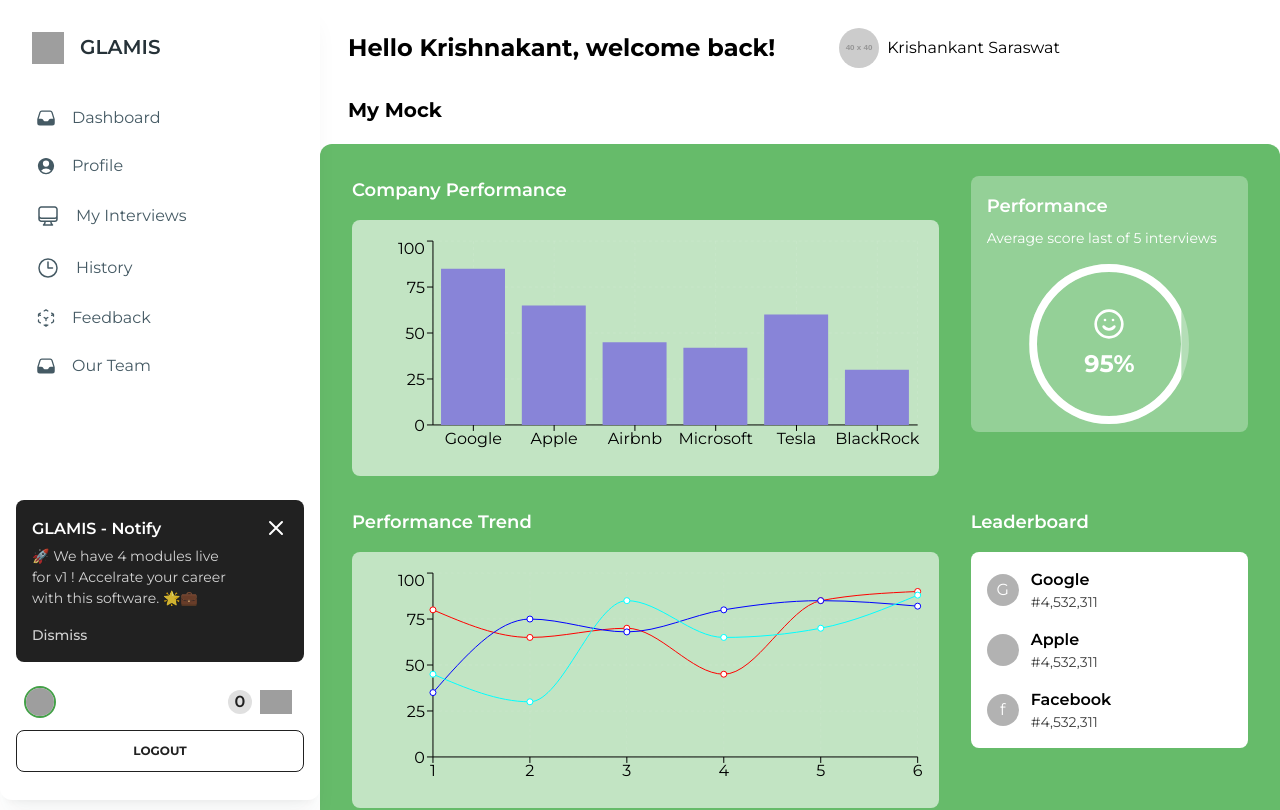
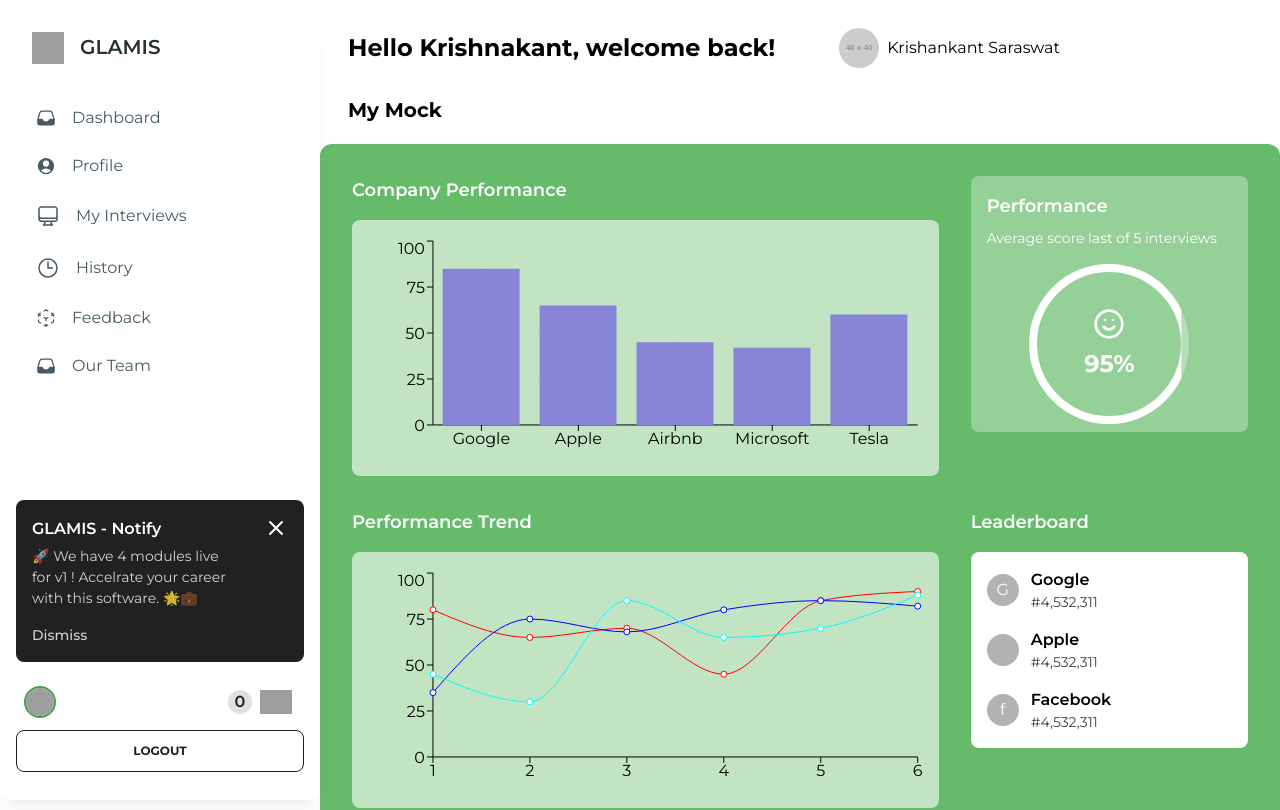
Before and after one commit to naitikshaxma/glamis_test, a React (Vite) app in the folder client/: page /detailed-interview-stats in a window 1280 px wide. Shown: the top 810 px of the page. Built offline with nearby package versions, Linux system fonts and the light colour scheme; no server answers; grey boxes are pictures that could not be loaded; some icons are missing; a web font is replaced by a local one.

Commit message:
complete till company

```diff
--- a/client/src/pages/DetailedInterviewStats.jsx
+++ b/client/src/pages/DetailedInterviewStats.jsx
@@ -1,17 +1,25 @@
-import React, { useState } from 'react';
+import React, { useEffect, useState } from 'react';
 import { BarChart, Bar, LineChart, Line, XAxis, YAxis, CartesianGrid, Tooltip, ResponsiveContainer } from 'recharts';
 import { Smile } from 'lucide-react';
 import Sidebar from '../components/global_components/Sidebar';
+import { bearerInstance } from '../helpers/instance';
 
 const DetailedInterviewStats = () => {
-  const companyData = [
-    { name: 'Google', marks: 85 },
-    { name: 'Apple', marks: 65 },
-    { name: 'Airbnb', marks: 45 },
-    { name: 'Microsoft', marks: 42 },
-    { name: 'Tesla', marks: 60 },
-    { name: 'BlackRock', marks: 30 }
-  ];
+  const [companyPerformance,setCompanyPerformance] = useState([
+    { companyName: 'Google', averagePerformance: 85 },
+    { companyName: 'Apple', averagePerformance: 65 },
+    { companyName: 'Airbnb', averagePerformance: 45 },
+    { companyName: 'Microsoft', averagePerformance: 42 },
+    { companyName: 'Tesla', averagePerformance: 60 },
+  ]);
+  const getData = async()=>{
+    const response = await bearerInstance.post("/api/v1/interview/fetch/company");
+    console.log(response);
+    setCompanyPerformance(response.data.data);
+  }
+  useEffect(()=>{
+    getData();
+  },[]);
 
   const performanceData = [
     { month: 1, coding: 80, technical: 35, scenario: 45 },
@@ -44,12 +52,12 @@ const DetailedInterviewStats = () => {
           <h3 className="text-lg font-semibold mb-4">Company Performance</h3>
           <div className="bg-white/60 rounded-lg p-4 h-64">
             <ResponsiveContainer>
-              <BarChart data={companyData}>
+              <BarChart data={companyPerformance}>
                 <CartesianGrid strokeDasharray="3 3" stroke="rgba(255, 255, 255, 0.1)" />
-                <XAxis dataKey="name" stroke="black" />
-                <YAxis stroke="black" />
+                <XAxis dataKey="companyName" stroke="black" />
+                <YAxis stroke="black"/>
                 <Tooltip />
-                <Bar dataKey="marks" fill="#8884d8" />
+                <Bar dataKey="averagePerformance" fill="#8884d8" />
               </BarChart>
             </ResponsiveContainer>
           </div>
@@ -117,14 +125,14 @@ const DetailedInterviewStats = () => {
           <h3 className="text-lg font-semibold mb-4">Skills Analysis</h3>
           <div className="bg-white/60 rounded-lg p-4 h-64">
             <ResponsiveContainer>
-              <BarChart data={skillsData}>
+              <BarChart data={companyPerformance}>
                 <CartesianGrid strokeDasharray="3 3" stroke="rgba(255,255,255,0.1)" />
                 <XAxis dataKey="category" stroke="black" />
                 <YAxis stroke="black" />
                 <Tooltip />
-                <Bar dataKey="Vocabulary" fill="#69247C" />
-                <Bar dataKey="Grammar" fill="#DA498D" />
-                <Bar dataKey="Domain Knowledge" fill="#4DA1A9" />
+                <Bar dataKey="averageVocabularyPerformance" fill="#69247C" />
+                <Bar dataKey="averageGrammarPerformance" fill="#DA498D" />
+                <Bar dataKey="averagePerformance" fill="#4DA1A9" />
               </BarChart>
             </ResponsiveContainer>
           </div>
```
Also changed, not shown: 2 other files (tests, documents, lock files or other folders).
